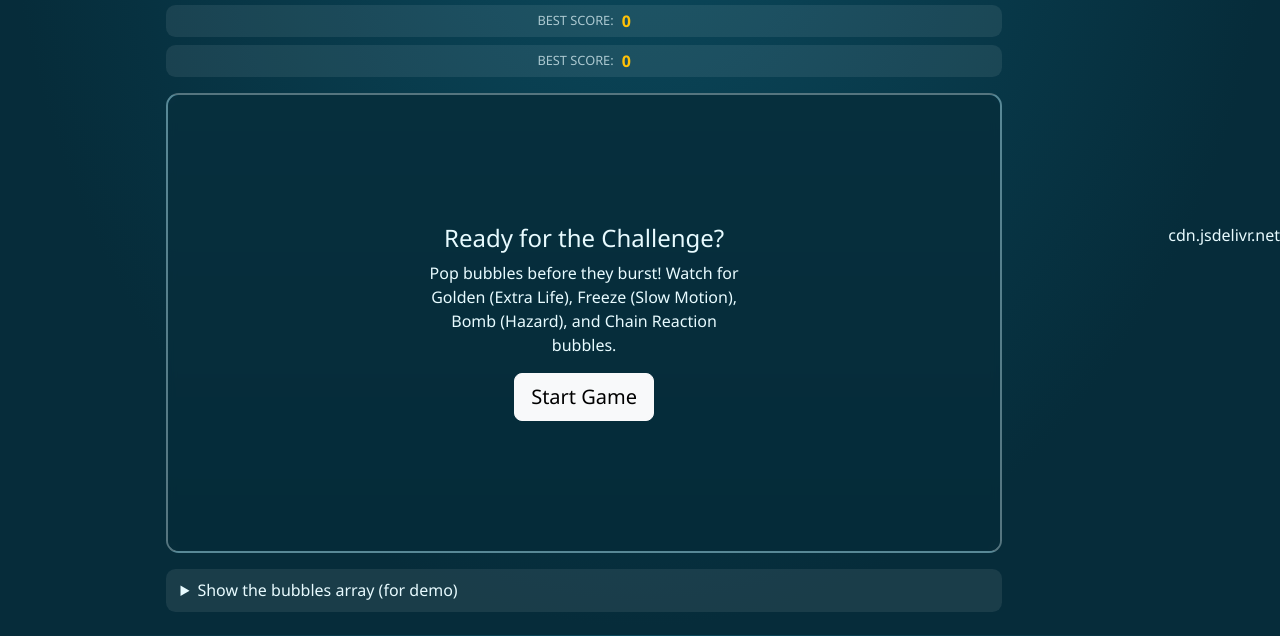
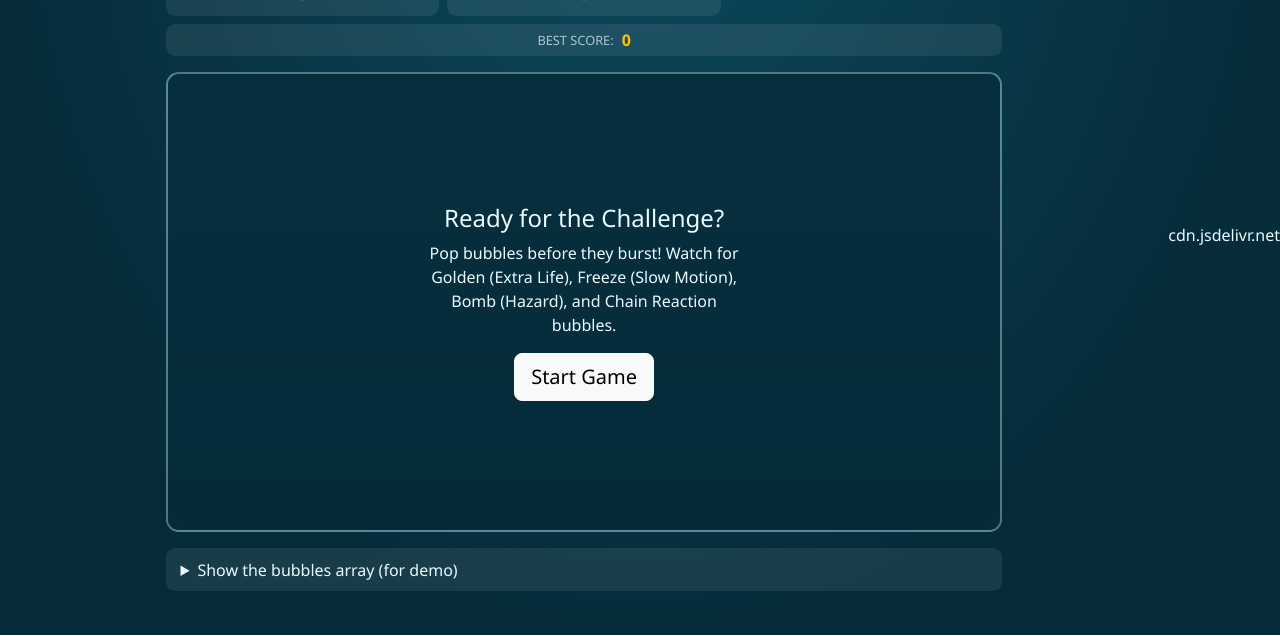
Before and after one commit to joshuanaputo-beep/CC104-DA_2-1-Group7-Bubble_Pop_Challenge, a plain HTML site: page index.html in a window 1280 px wide. Shown: the part 165-801 px from the top of the page. Drawn offline with nearby package versions, Linux system fonts and the light colour scheme.

Commit message:
remove doubled code lines

```diff
--- a/index.html
+++ b/index.html
@@ -35,12 +35,6 @@
           <span id="best-score" class="stat-value fs-6 text-warning">0</span>
         </div>
       </div>
-      <div class="col-12 mt-2">
-        <div class="stat py-1 flex-row gap-2">
-          <span class="stat-label mb-0">Best Score:</span>
-          <span id="best-score" class="stat-value fs-6 text-warning">0</span>
-        </div>
-      </div>
     </section>
 
     <div id="game-area" role="application" aria-label="Bubble play area">
```
